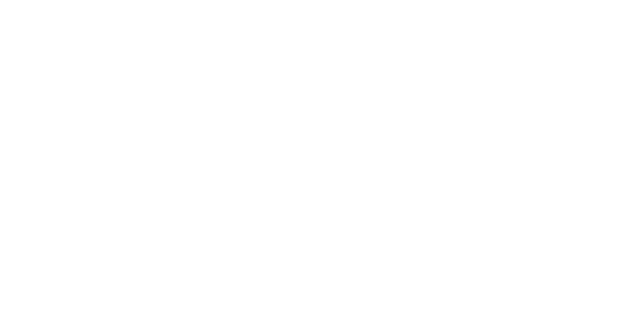
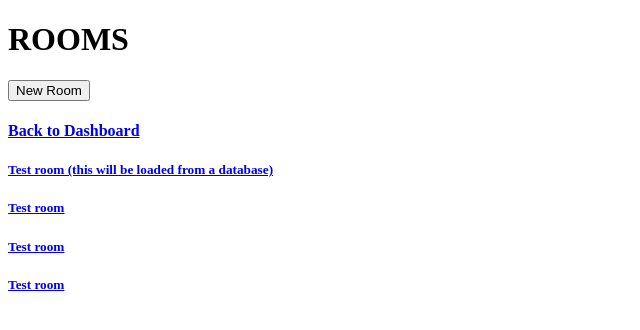
Before and after one commit to Zuberbuhler/CS161_Breadsticks, a React (Create React App) app: page /Rooms in a window 1280 px wide. Before the commit this address had no page. Shown: the top 330 px of the page, without its empty margins (0-640 px from the left). Built offline with nearby package versions, Linux system fonts and the light colour scheme.

Commit message:
new navigation

```diff
--- a/src/components/Dashboard.js
+++ b/src/components/Dashboard.js
@@ -4,12 +4,14 @@
   Routes,
   Route,
   useNavigate,
-  Link
+  Link,
+  Navigate
 } from "react-router-dom";
 import {
   createUserWithEmailAndPassword,
   signInWithEmailAndPassword,
   onAuthStateChanged,
+  getAuth,
   signOut,
 } from "firebase/auth";
 import { auth } from "../firebase";
@@ -25,9 +27,14 @@
 
     const [user, setUser] = useState({})
 
+    const auth = getAuth();
     onAuthStateChanged(auth, (currentUser) => {
-        setUser(currentUser);
-    })
+        setUser(currentUser)
+        if (!currentUser) {
+            navigate('/');
+            const uid = currentUser.uid;
+        }
+    });
 
     const register = async () => {
         try {
@@ -51,11 +58,16 @@
         navigate('/');
     }
 
+    const rooms = async () => {
+        navigate('/Rooms');
+    }
+
     return (
         <div>
             <h1>DASHBOARD</h1>
             <h3>User Logged In:{user?.email}</h3>
             <button onClick={logout}>Log out</button>
+            <button onClick={rooms}>Rooms</button>
         </div>
     )
 }
--- /dev/null
+++ b/src/components/Rooms.js
@@ -0,0 +1,26 @@
+import {
+    Link
+  } from "react-router-dom";
+
+export default function Rooms() {
+
+    const hostRoom = async () => {
+
+    }
+
+    return (
+      <div>
+        <h1>ROOMS</h1>
+        <button onClick={hostRoom}>New Room</button>
+        <h4>
+            <Link to="/Dashboard">Back to Dashboard</Link>
+        </h4>
+
+        <h5><Link to="">Test room (this will be loaded from a database)</Link></h5>
+        <h5><Link to="">Test room</Link></h5>
+        <h5><Link to="">Test room</Link></h5>
+        <h5><Link to="">Test room</Link></h5>
+
+      </div>
+    );
+}
--- a/src/index.js
+++ b/src/index.js
@@ -9,6 +9,7 @@
 import Dashboard from "./components/Dashboard";
 import Register from "./components/Register";
 import Login from "./components/Login";
+import Rooms from "./components/Rooms";
 
 ReactDOM.render(
   <BrowserRouter>
@@ -17,6 +18,7 @@
       <Route path="Login" element={<Login />} />
       <Route path="Dashboard" element={<Dashboard />} />
       <Route path="Register" element={<Register />} />
+      <Route path="Rooms" element={<Rooms />} />
     </Routes>
   </BrowserRouter>,
   document.getElementById('root')
```
